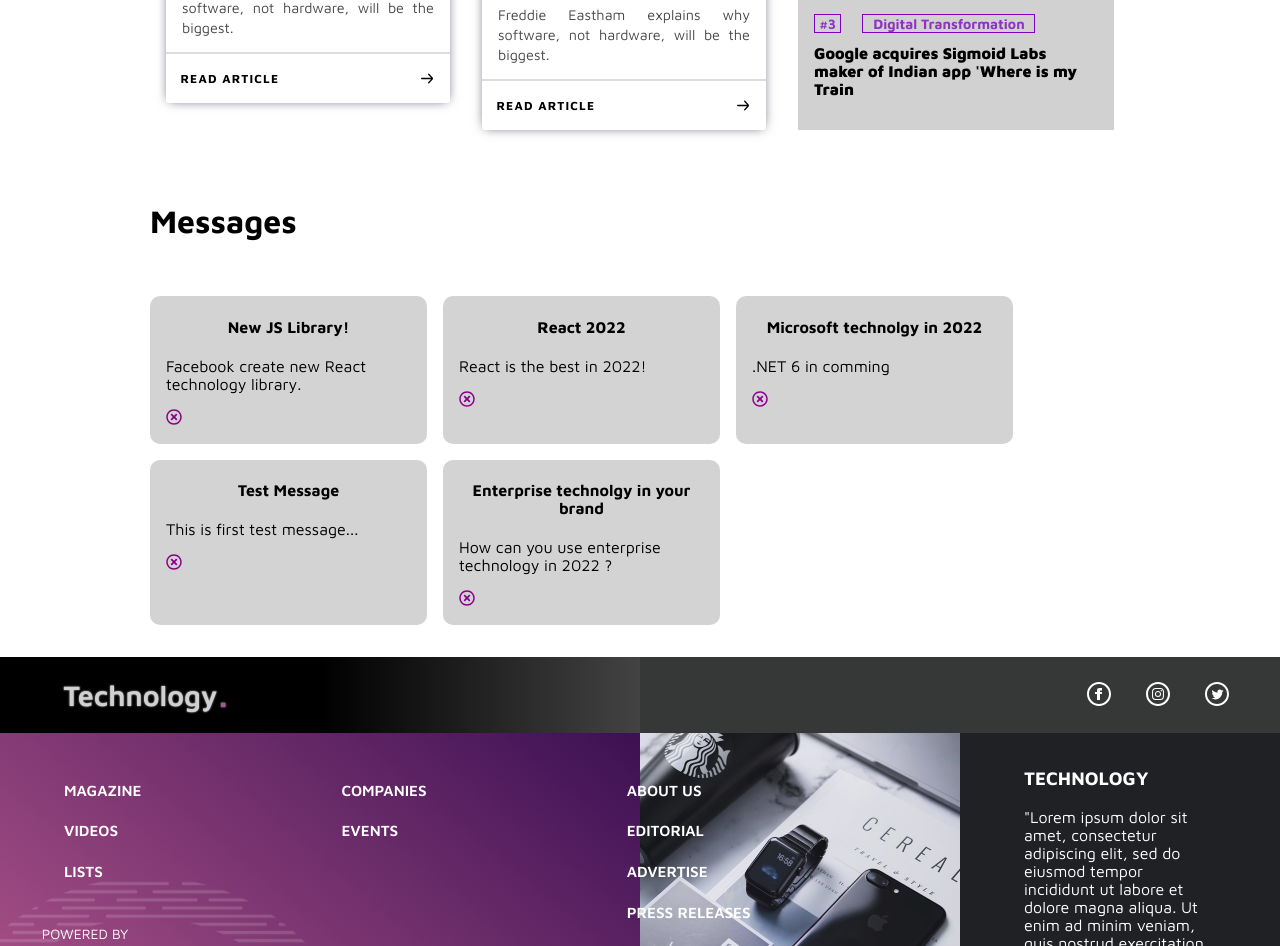
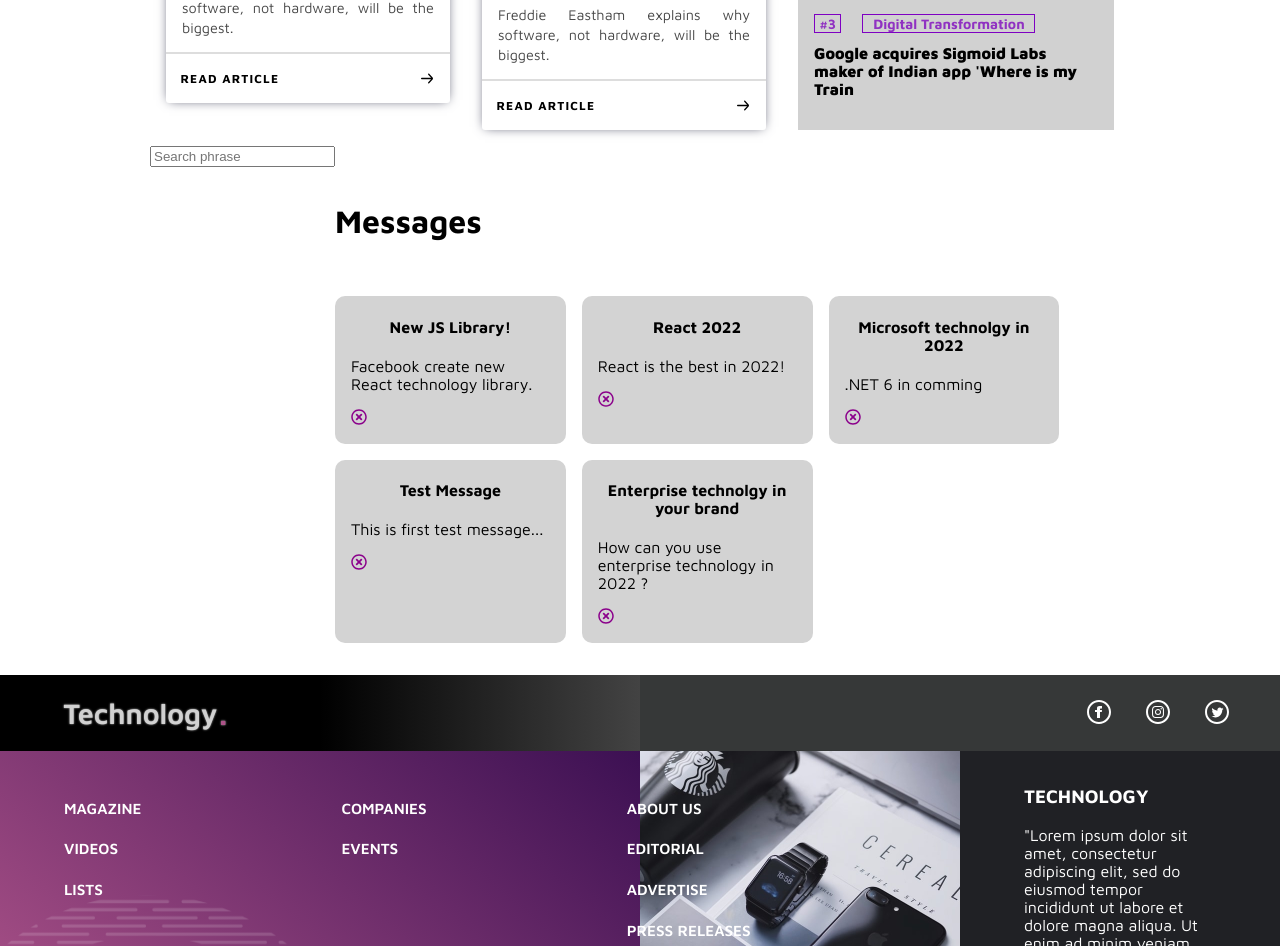
Before and after one commit to tomaszdudkowski/react-application, a React (Create React App) app: page / in a window 1280 px wide. Shown: the part 1120-2066 px from the top of the page. Built offline with nearby package versions, Linux system fonts and the light colour scheme; the HTML template or start-up script is replaced by a standard one; a web font is replaced by a local one.

Commit message:
Add search for messages.

```diff
--- a/src/App.js
+++ b/src/App.js
@@ -12,6 +12,7 @@
 import popular from "./Data/mostpopular.json";
 
 import { MessageProvider } from "./Hooks/MessageHooks";
+import SearchForm from "./Components/SearchForm";
 
 function App() {
   const Articles = articles.map((article) => {
@@ -30,6 +31,7 @@
       </div>
       <div className="container flex">
         <MessageProvider>
+          <SearchForm />
           <MessageLogger />
         </MessageProvider>
       </div>
--- /dev/null
+++ b/src/Components/SearchForm.js
@@ -0,0 +1,20 @@
+import React, { useState } from "react";
+
+export default function SearchForm() {
+  const [phrase, setPhrase] = useState("");
+
+  return (
+    <>
+      <h1>{phrase}</h1>
+      <form>
+        <input
+          value={phrase}
+          onChange={(event) => setPhrase(event.target.value)}
+          type="text"
+          placeholder="Search phrase"
+          required
+        />
+      </form>
+    </>
+  );
+}
```
